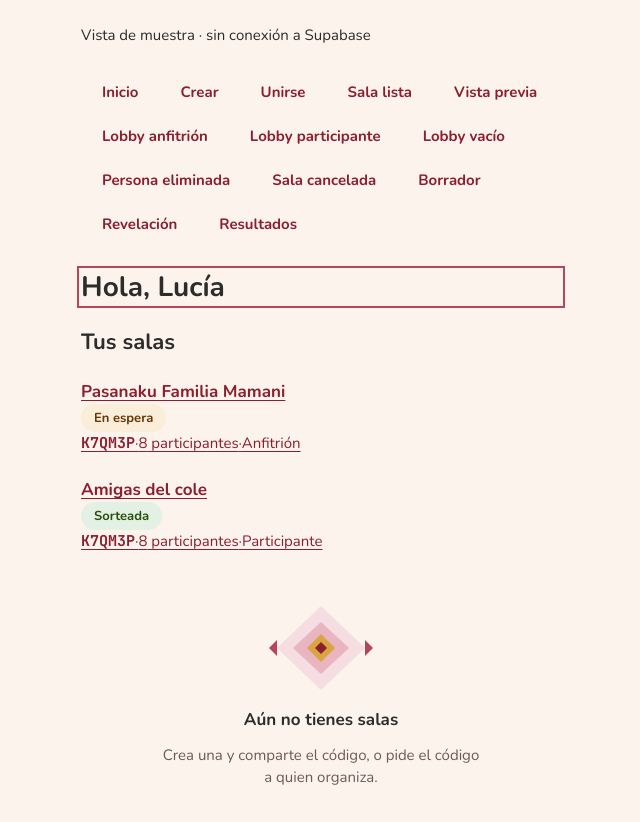
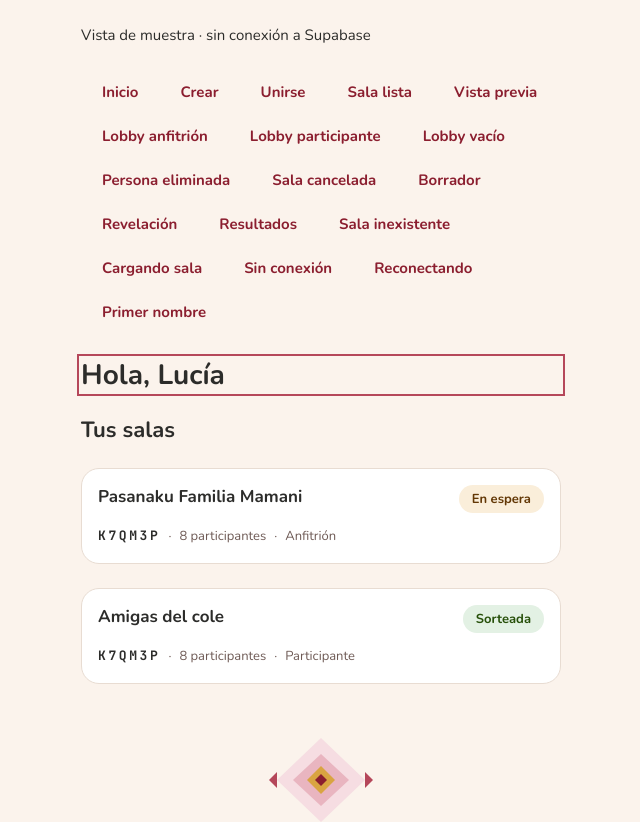
Before and after one commit to ferfloo27/pasanaku-app, a React (Vite) app: page /dev/rooms in a window 1280 px wide. Shown: the top 822 px of the page, without its empty margins (319-959 px from the left). Built offline with nearby package versions, Linux system fonts and the light colour scheme.

Commit message:
test: completar revisión visual a 320 y 360 píxeles

```diff
--- a/src/pages/RoomsPreview.jsx
+++ b/src/pages/RoomsPreview.jsx
@@ -15,11 +15,16 @@ import Reveal from '../features/draw/ui/Reveal';
 import Results from '../features/draw/ui/Results';
 import { turnDate } from '../features/draw/domain/schedule';
 import EmptyState from '../shared/ui/EmptyState';
+import RoomNotFound from '../features/rooms/ui/RoomNotFound';
+import ErrorBanner from '../shared/ui/ErrorBanner';
+import ReconnectingChip from '../shared/ui/ReconnectingChip';
+import Skeleton from '../shared/ui/Skeleton';
 import Button from '../shared/ui/Button';
 import { AppError } from '../shared/errors/appError';
 import { AuthContext } from '../app/authContext';
 import ProfileNameSheet from '../features/profile/ui/ProfileNameSheet';
 import '../features/auth/ui/identity.css';
+import '../features/rooms/ui/homeRooms.css';
 
 const sample = { id: 'sample', name: 'Pasanaku Familia Mamani', code: 'K7QM3P', contribution_bs: 200, frequency: 'monthly', start_date: '2027-01-01', max_participants: 30, participant_count: 8, host_name: 'Rosa Mamani', status: 'waiting', is_host: true };
 
@@ -63,6 +68,11 @@ export default function RoomsPreview() {
       <Button compact variant="text" onClick={() => setView('draft')}>Borrador</Button>
       <Button compact variant="text" onClick={() => setView('reveal')}>Revelación</Button>
       <Button compact variant="text" onClick={() => setView('results')}>Resultados</Button>
+      <Button compact variant="text" onClick={() => setView('missing')}>Sala inexistente</Button>
+      <Button compact variant="text" onClick={() => setView('loading')}>Cargando sala</Button>
+      <Button compact variant="text" onClick={() => setView('offline')}>Sin conexión</Button>
+      <Button compact variant="text" onClick={() => setView('reconnecting')}>Reconectando</Button>
+      <Button compact variant="text" onClick={() => setView('profile')}>Primer nombre</Button>
     </nav>
     {view === 'home' && <><h1>Hola, Lucía</h1><h2>Tus salas</h2><RoomCard room={sample} /><RoomCard room={{ ...sample, id: 'drawn', name: 'Amigas del cole', status: 'drawn', is_host: false }} /><EmptyState /></>}
     {view === 'create' && <CreateRoomForm onBack={() => setView('home')} onSubmit={async values => {
@@ -74,6 +84,13 @@ export default function RoomsPreview() {
     {view === 'preview' && <><RoomPreview room={room} displayName={name} onChangeName={() => setEditing(true)} onCancel={() => setView('home')} onJoin={() => setView('home')} />
       <div><Button variant="text" onClick={() => setRoom({ ...sample, status: 'drawn' })}>Ver sorteada</Button><Button variant="text" onClick={() => setRoom({ ...sample, status: 'cancelled' })}>Ver cancelada</Button><Button variant="text" onClick={() => setRoom({ ...sample, participant_count: 30 })}>Ver llena</Button></div></>}
     <ProfileNameSheet open={editing} initialName={name} onClose={() => setEditing(false)} />
+    <ProfileNameSheet open={view === 'profile'} required onClose={() => setView('home')} />
+    {view === 'missing' && <RoomNotFound onHome={() => setView('home')} onEnterCode={() => setView('join')} />}
+    {view === 'loading' && <Skeleton variant="card" label="Cargando sala…" />}
+    {['offline', 'reconnecting'].includes(view) && <>
+      {view === 'offline' ? <ErrorBanner message="Sin conexión. Mostramos los últimos datos disponibles." onRetry={() => {}} /> : <ReconnectingChip />}
+      <Lobby room={lobbyRoom} participants={people} userId="lucia" />
+    </>}
     {['host', 'participant', 'alone'].includes(view) && <Lobby room={lobbyRoom} participants={view === 'alone' ? people.filter(person => person.user_id === 'host') : people} userId={view === 'participant' ? 'lucia' : 'host'} onDraw={() => setView('draft')} onRemoveParticipant={participant => setSelection({ type: 'remove', participant })} onCancelRoom={() => setSelection({ type: 'cancel' })} />}
     {view === 'draft' && <DraftPreview participants={people} room={lobbyRoom} onBack={() => setView('host')} />}
     {view === 'reveal' && <Reveal room={lobbyRoom} participants={people} turns={previewTurns} userId="lucia" onResults={() => setView('results')} />}
```
Also changed, not shown: .kiro/specs/pasanaku-app/tasks.md, 1 other file (tests, documents, lock files or other folders).
